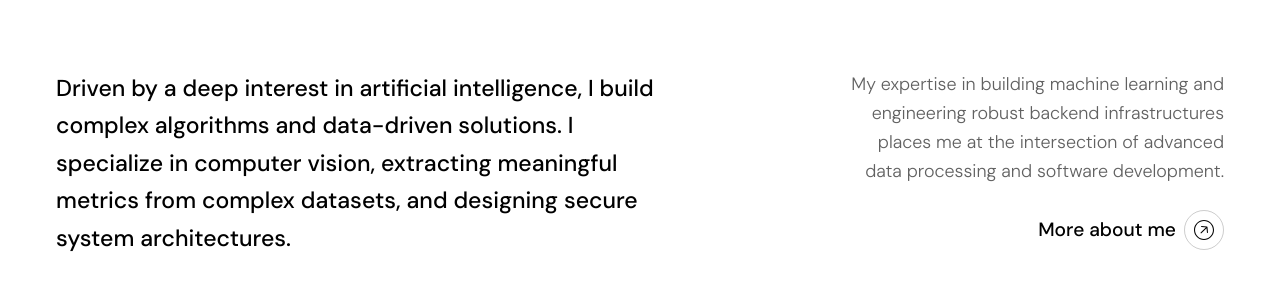
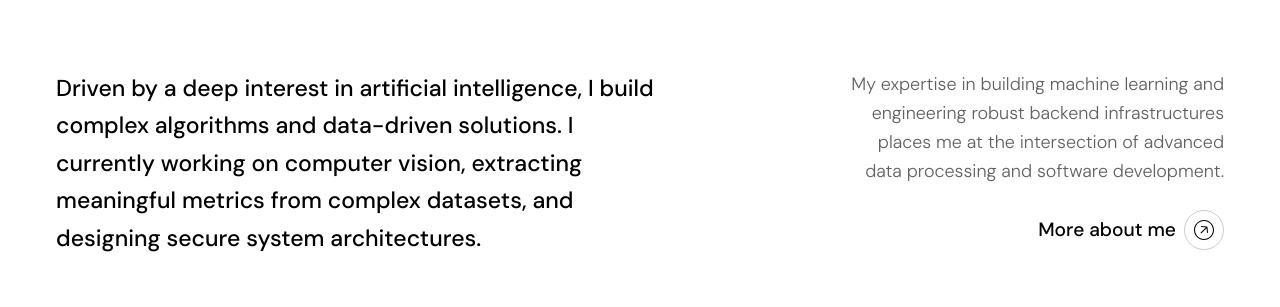
Before and after one commit to 0alfajar/alfajardev, a React (Vite) app: page / in a window 1280 px wide. Shown: the part 710-1017 px from the top of the page. Built offline with nearby package versions, Linux system fonts and the light colour scheme.

Commit message:
edit about

```diff
--- a/src/app/App.tsx
+++ b/src/app/App.tsx
@@ -98,7 +98,7 @@ export default function App() {
             style={{ fontFamily: "'DM Sans', sans-serif", fontSize: "clamp(16px, 1.8vw, 24px)", fontWeight: 500 }}
           >
             Driven by a deep interest in artificial intelligence, I build complex algorithms and
-            data-driven solutions. I specialize in computer vision, extracting meaningful metrics
+            data-driven solutions. I currently working on computer vision, extracting meaningful metrics
             from complex datasets, and designing secure system architectures.
           </p>
           <div className="flex flex-col items-end gap-6 max-w-[380px]">
```
